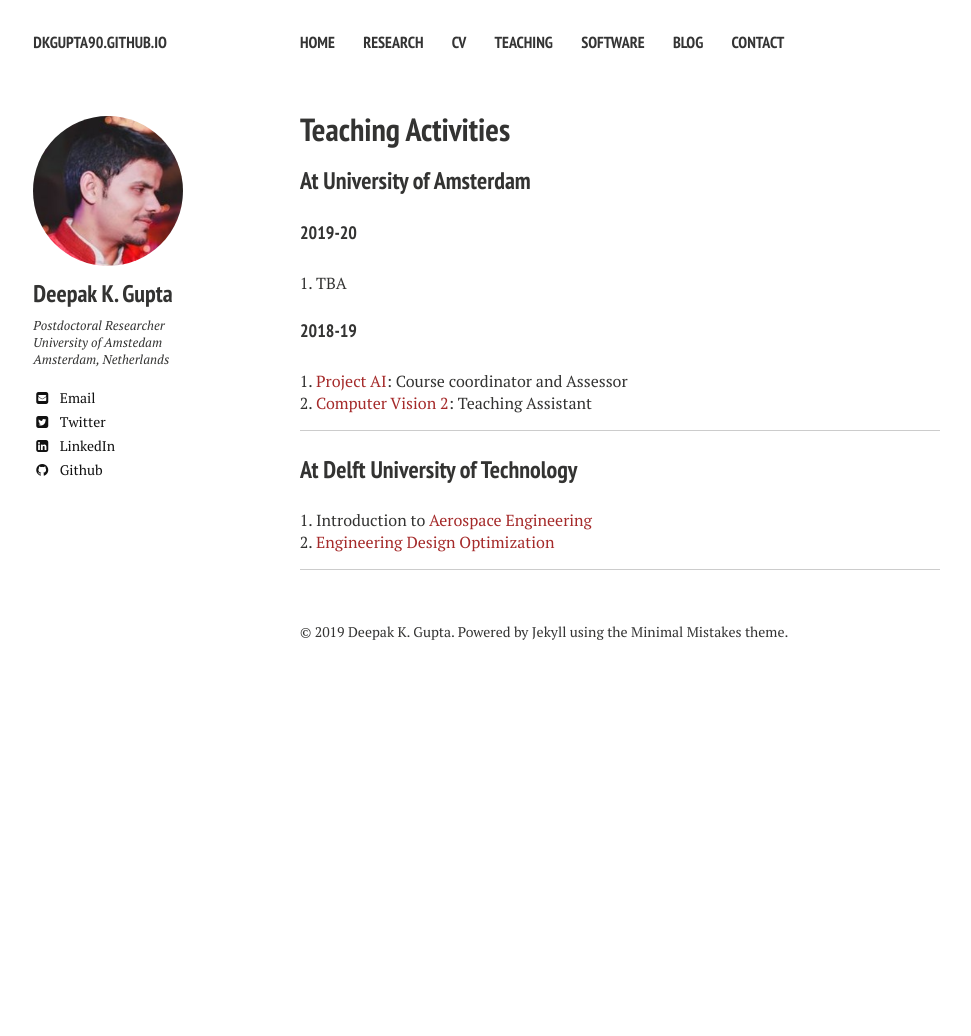
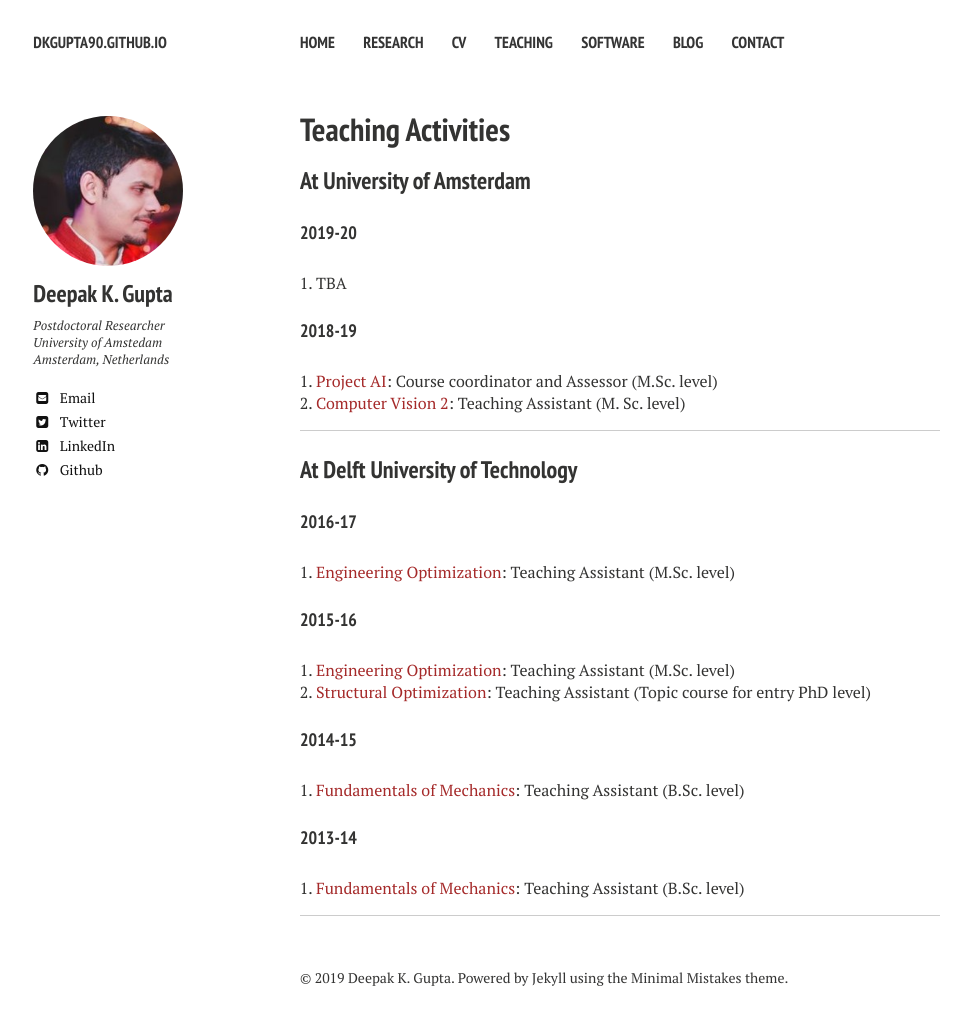
Before and after one commit to dkgupta90/dkgupta90.github.io, a Jekyll site: the page built from teaching/index.md, in a window 1280 px wide. Shown: the whole page, without its empty margins (20-991 px from the left). Built offline with Jekyll 4.4.1, drawn with Linux system fonts in a browser that asks for light colours; nearby versions of some CDN libraries; before the commit the page ends 900 px from its top, so only the background shows below that.

Commit message:
teaching updated

```diff
--- a/teaching/index.md
+++ b/teaching/index.md
@@ -12,11 +12,22 @@ comments: false
 1. TBA
 
 #### 2018-19
-1. [Project AI](): Course coordinator and Assessor
-1. [Computer Vision 2](http://www.staff.science.uu.nl/~bisse101/Education/ISC/isc.html): Teaching Assistant
+1. [Project AI](): Course coordinator and Assessor (M.Sc. level)
+1. [Computer Vision 2](http://www.staff.science.uu.nl/~bisse101/Education/ISC/isc.html): Teaching Assistant (M. Sc. level)
 
 ----
 
 ### At Delft University of Technology
-1. Introduction to [Aerospace Engineering](http://asc.iitb.ac.in/academic/CourseRegistration/Common/crsedetail.jsp?ccd=AE%20153)
-1. [Engineering Design Optimization]()
+
+#### 2016-17
+1. [Engineering Optimization](): Teaching Assistant (M.Sc. level)
+
+#### 2015-16
+1. [Engineering Optimization](): Teaching Assistant (M.Sc. level)
+1. [Structural Optimization](): Teaching Assistant (Topic course for entry PhD level)
+
+#### 2014-15
+1. [Fundamentals of Mechanics](): Teaching Assistant (B.Sc. level)
+
+#### 2013-14
+1. [Fundamentals of Mechanics](): Teaching Assistant (B.Sc. level)
```
